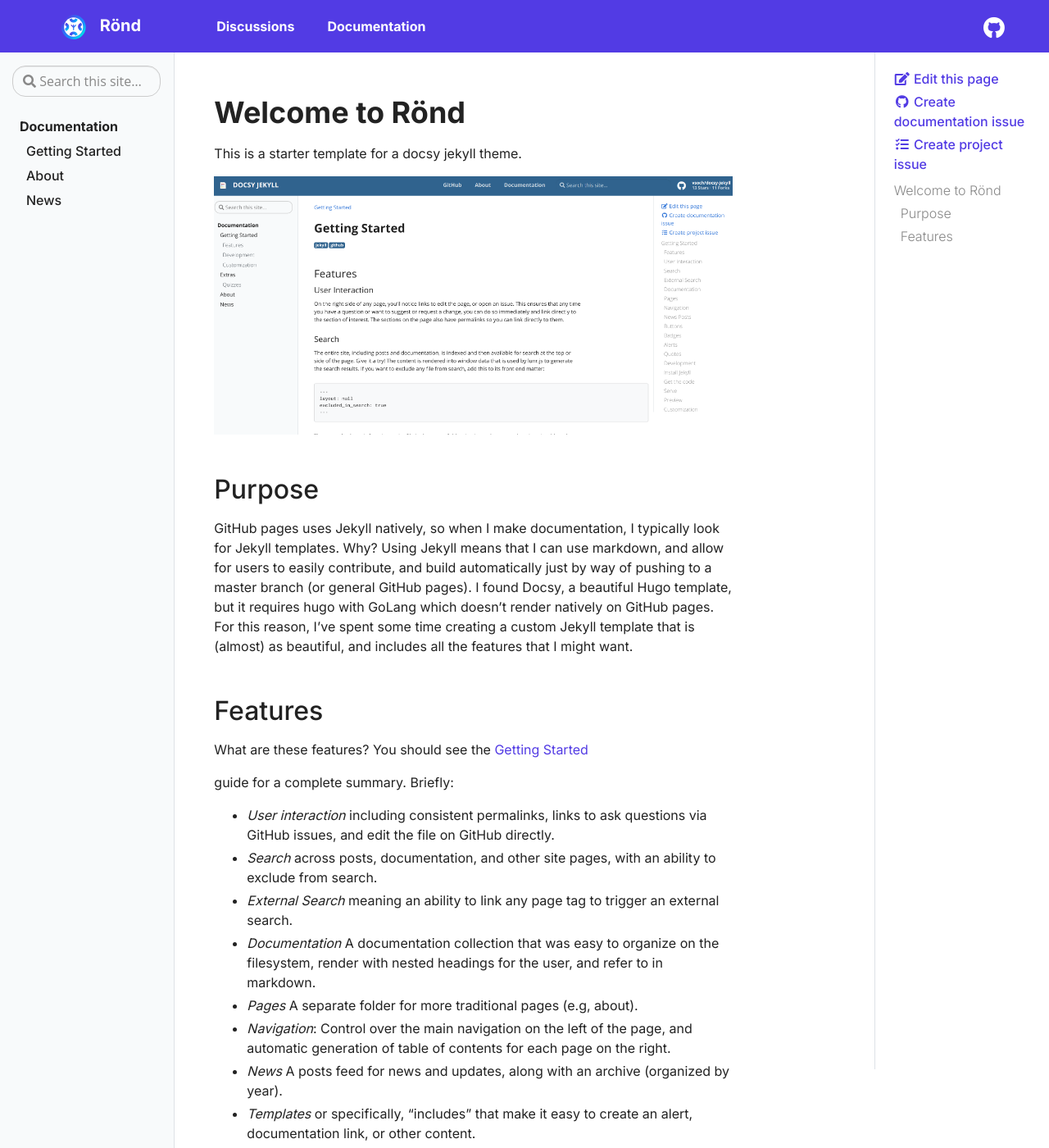
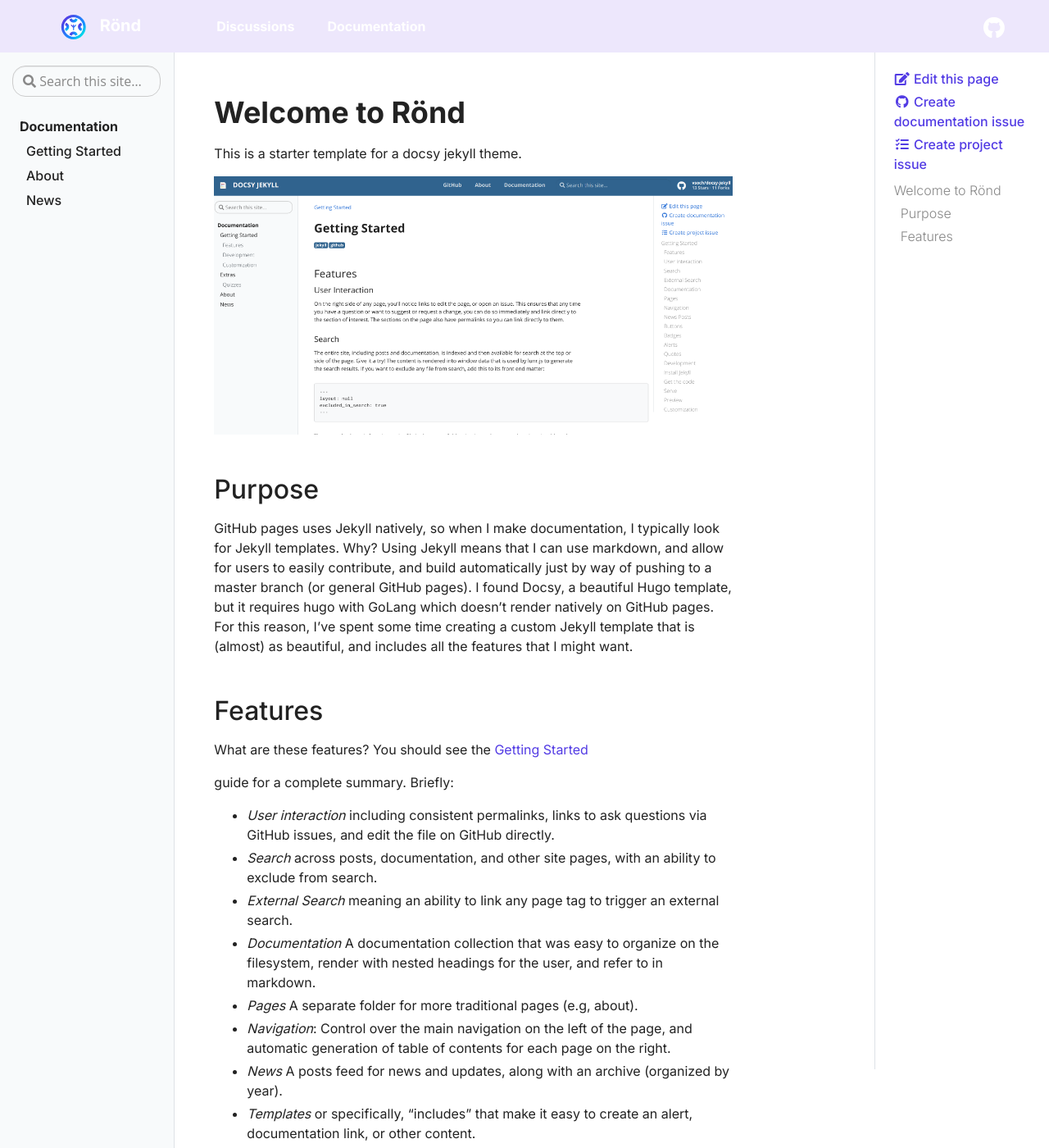
Before and after one commit to rond-authz/rond-authz.github.io, a Jekyll site: the page built from pages/index.md, in a window 1280 px wide and 1400 px high. Shown: the whole window at 82% size. Built offline with Jekyll 4.4.1, drawn with Linux system fonts in a browser that asks for light colours.

Commit message:
Update _config.yml

```diff
--- a/_config.yml
+++ b/_config.yml
@@ -50,7 +50,7 @@
 # If commented, will use material hat theme
 # logo: "assets/img/logo/SRCC-square-red.png"
 logo_pixels: 34
-color: "#523BE4"
+color: "#EDE7FC"
 # color: "#8c1515" # primary color for header, buttons
 
 # Build settings
```
